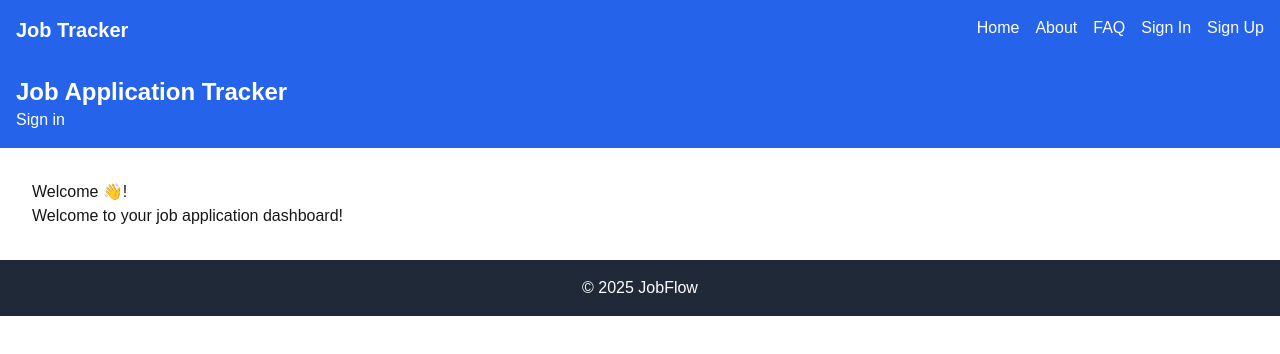
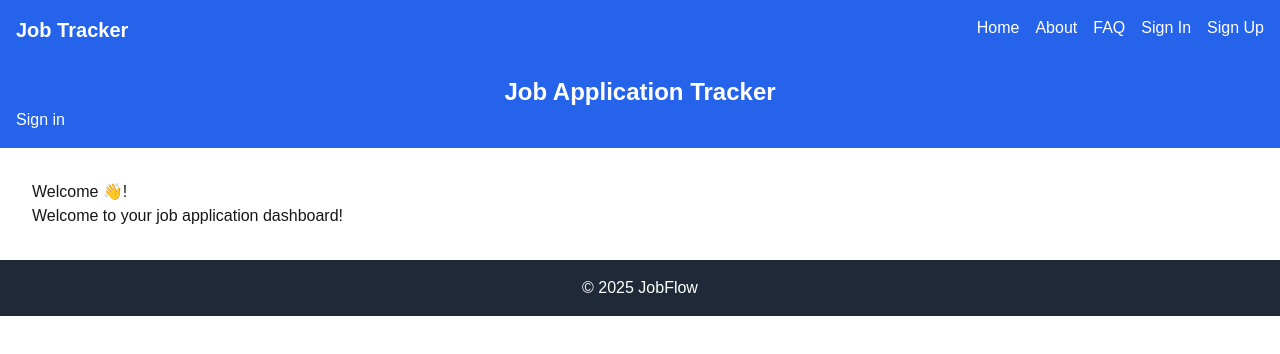
Before and after one commit to perezc14-msu/CSIT415-Project, a Next.js app in the folder jobflow/: page / in a window 1280 px wide. Shown: the top 354 px of the page. Built offline with nearby package versions, Linux system fonts and the light colour scheme; no server answers.

Commit message:
Update layout.js

```diff
--- a/jobflow/app/layout.js
+++ b/jobflow/app/layout.js
@@ -13,7 +13,7 @@ export default function RootLayout({ children }) {
         <body>
           <Navbar />
           <nav className="bg-blue-600 p-4 text-white">
-            <h1 className="text-2xl font-bold"> Job Application Tracker </h1>
+            <h1 className="text-2xl font-bold"><center>Job Application Tracker</center> </h1>
             <div>
               <SignedOut>
                 <SignInButton />
```
